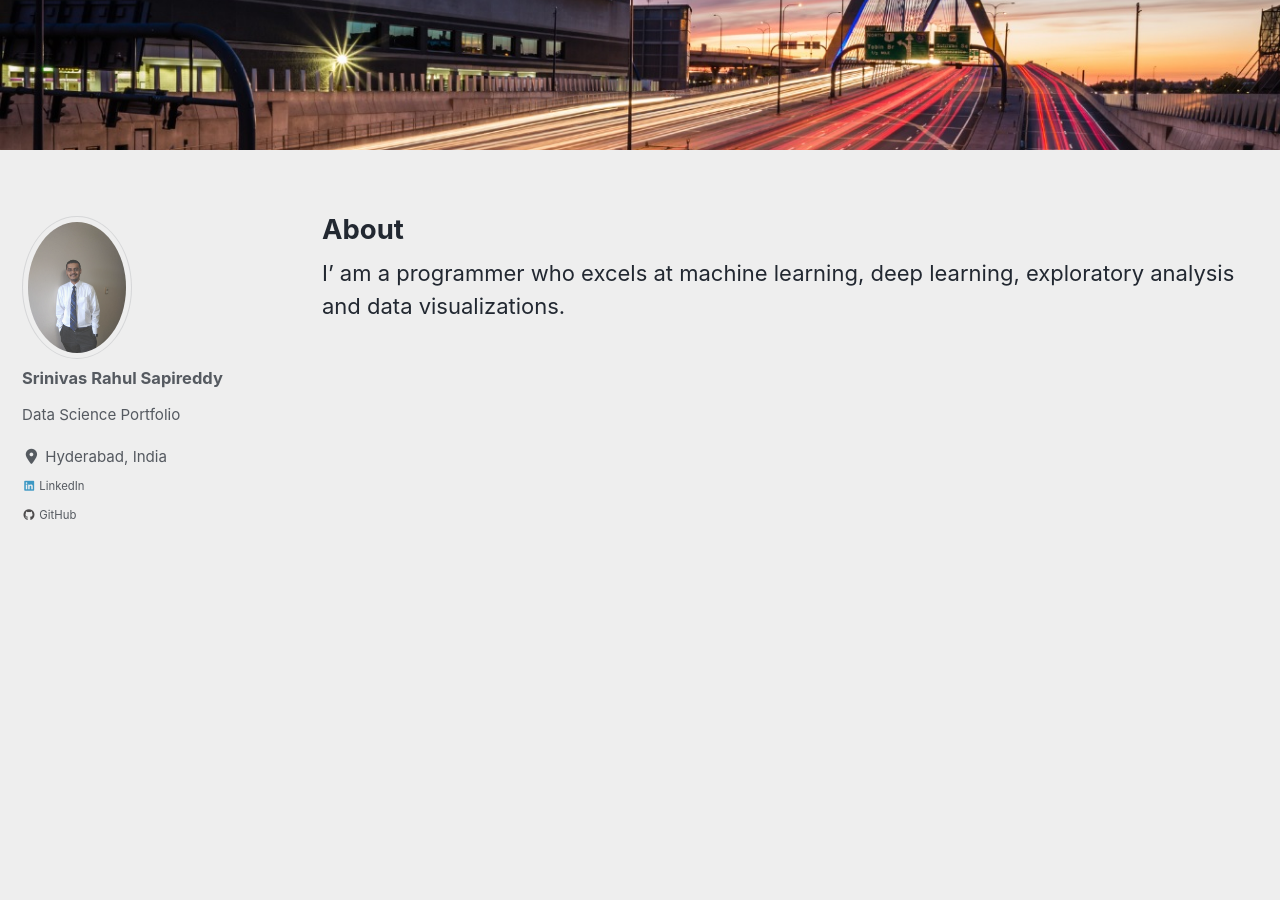
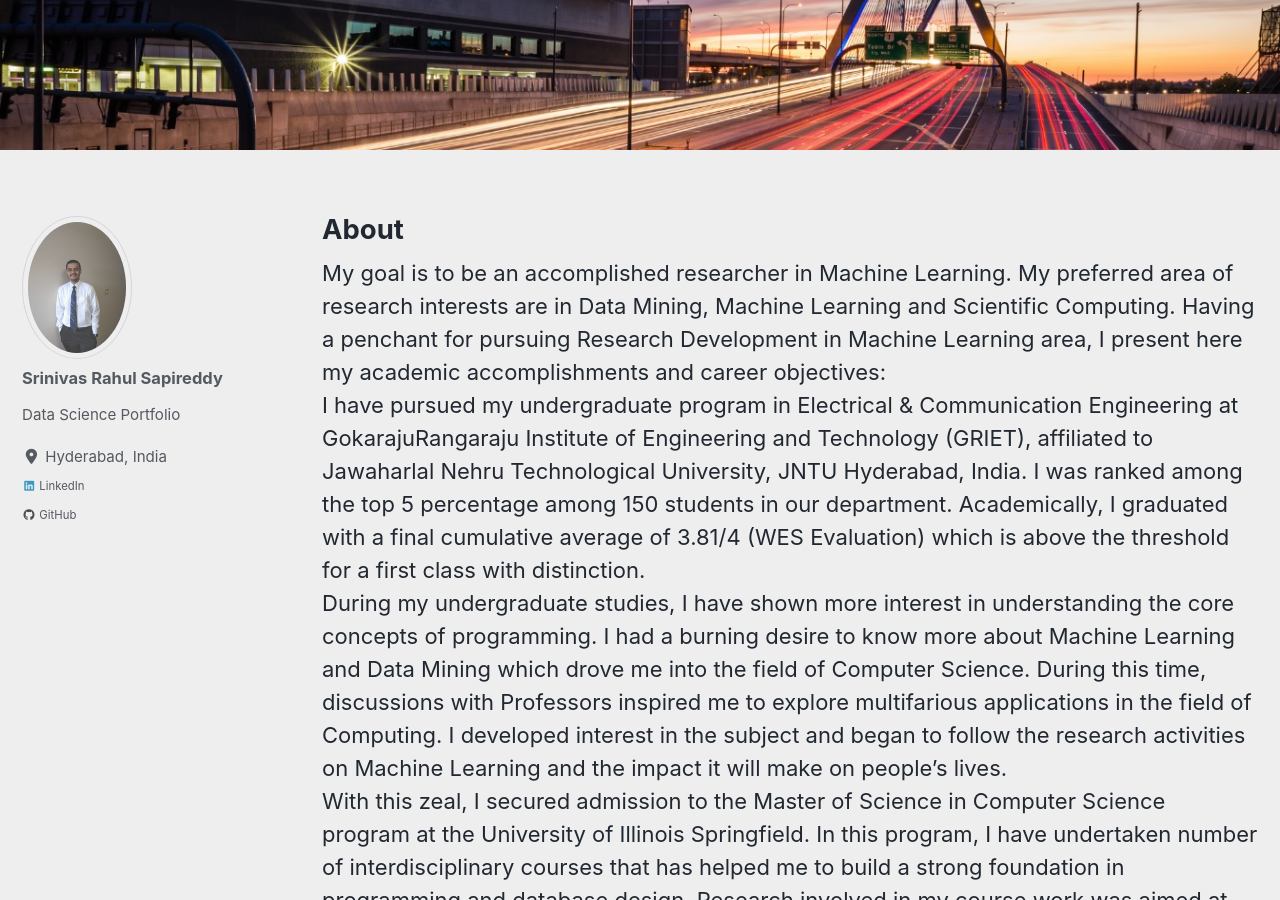
Before and after one commit to srsapireddy/srsapireddy.github.io, a Jekyll site: the page built from _pages/about.md, in a window 1280 px wide and 900 px high, scrolled down 412 px. Built offline with Jekyll 4.4.1, drawn with Linux system fonts in a browser that asks for light colours; cached includes are drawn as plain includes; nearby versions of some CDN libraries; some of the changed text lies outside the part shown.

Commit message:
new gith

```diff
--- a/_pages/about.md
+++ b/_pages/about.md
@@ -4,4 +4,12 @@ permalink: /about/
 header:
     image: "/images/zakim.jpg"
 ---
-I' am a programmer who excels at machine learning, deep learning, exploratory analysis and data visualizations.
+My goal is to be an accomplished researcher in Machine Learning. My preferred area of research interests are in Data Mining, Machine Learning and Scientific Computing. Having a penchant for pursuing Research Development in Machine Learning area, I present here my academic accomplishments and career objectives:
+<br>
+I have pursued my undergraduate program in Electrical & Communication Engineering at GokarajuRangaraju Institute of Engineering and Technology (GRIET), affiliated to Jawaharlal Nehru Technological University, JNTU Hyderabad, India. I was ranked among the top 5 percentage among 150 students in our department. Academically, I graduated with a final cumulative average of 3.81/4 (WES Evaluation) which is above the threshold for a first class with distinction.
+<br>
+During my undergraduate studies, I have shown more interest in understanding the core concepts of programming. I had a burning desire to know more about Machine Learning and Data Mining which drove me into the field of Computer Science. During this time, discussions with Professors inspired me to explore multifarious applications in the field of Computing. I developed interest in the subject and began to follow the research activities on Machine Learning and the impact it will make on people’s lives.
+<br>
+With this zeal, I secured admission to the Master of Science in Computer Science program at the University of Illinois Springfield. In this program, I have undertaken number of interdisciplinary courses that has helped me to build a strong foundation in programming and database design. Research involved in my course work was aimed at answering important questions related to Machine Learning and Deep Learning which made me to explore different topics like Convolutional Neural Networks, Image Processing and various Machine Learning algorithms. The programming assignments include programming languages like: Java, Python, R. CUDA C, C etc.
+<br>
+After graduating from University of Illinois at Springfield I have joined in Advanced Diploma in Artificial Intelligence course in National Institute of Electronics and Information Technology, Calicut, India to further explore the concepts of Deep Learning, Reinforcement Learning and Natural Language Processing.
```
